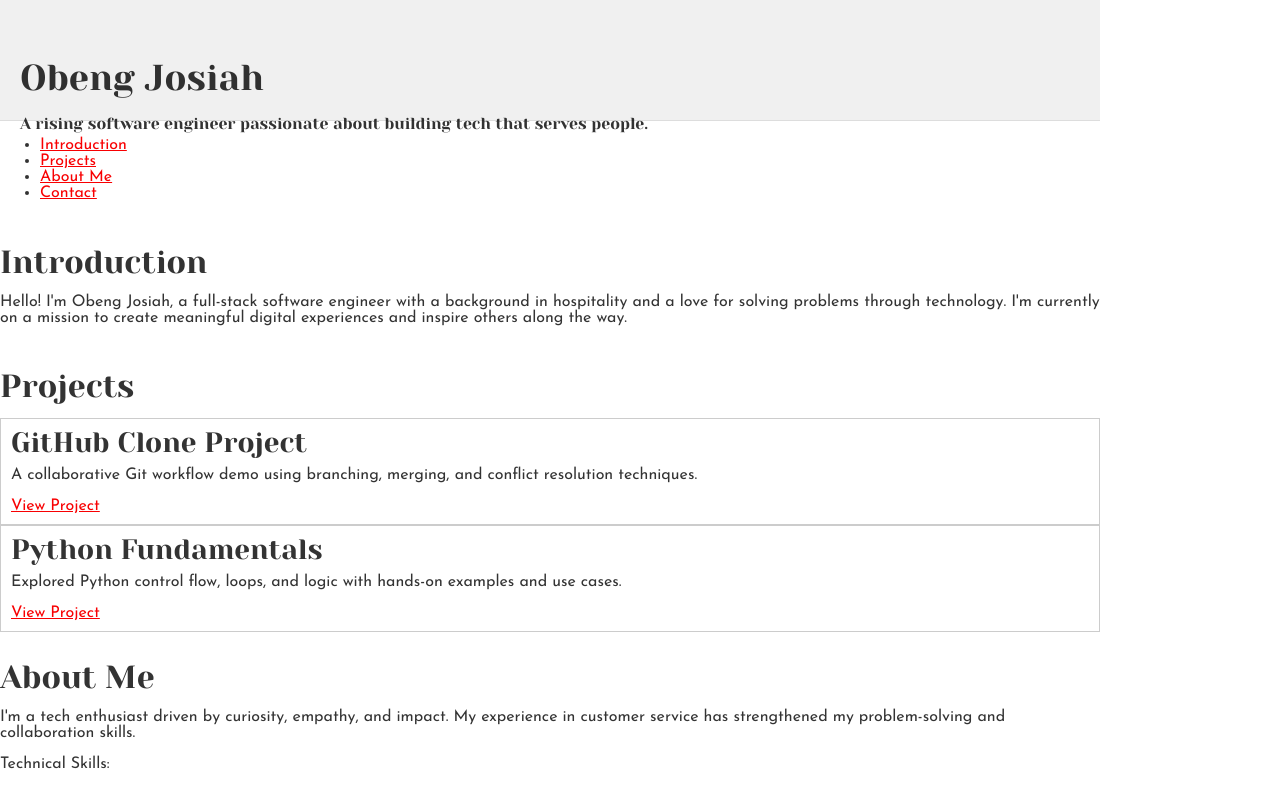
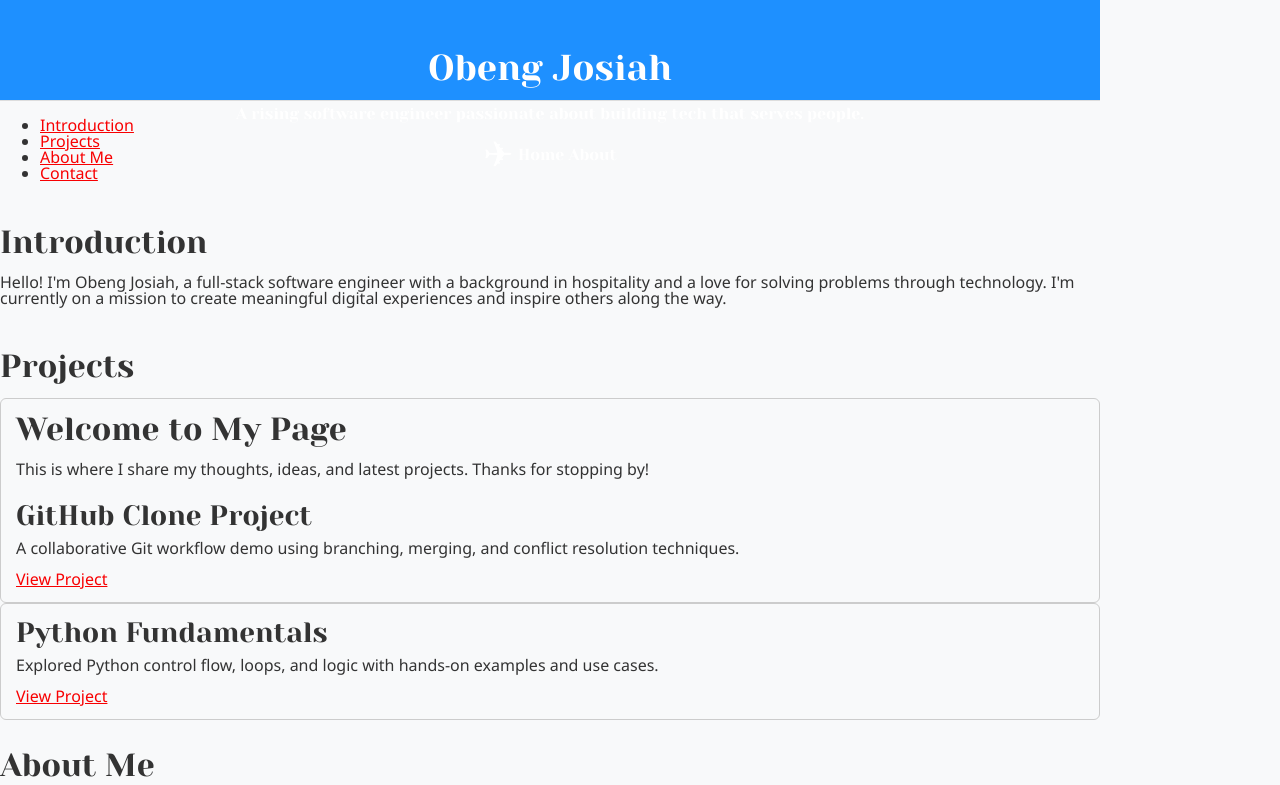
Before and after one commit to J2688534/-alx_html_css, a plain HTML site: page css_basic/index.html in a window 1280 px wide. Shown: the top 785 px of the page. Drawn offline with Linux system fonts and the light colour scheme.

Commit message:
reposition

```diff
--- a/css_basic/base.css
+++ b/css_basic/base.css
@@ -63,6 +63,16 @@ h1, h2, h3, h4, h5, h6, header {
 	font-family: 'Yeseva One', sans-serif;
 }
 article {
+article h2 {
+    color: #1e90ff;
+}
+
+article p {
+    line-height: 1.6;
+    text-align: justify;
+}
+
+
 }
 header {
 	border-bottom: 1px solid rgb(221,221,221);
--- a/css_basic/index.html
+++ b/css_basic/index.html
@@ -2,18 +2,29 @@
 <html lang="en">
 <head>
     <meta charset="utf-8">
+    <meta name="viewport" content="width=device-width, initial-scale=1.0">
     <title>Obeng Josiah - Personal Portfolio</title>
 <link href="base.css" rel="stylesheet">
 <link href="styles.css" rel="stylesheet">
 
 
 </head>
-<body>
+<body class="works_on_smartphone">
+
 
     <!-- Header Section -->
     <header>
         <h1>Obeng Josiah</h1>
         <p>A rising software engineer passionate about building tech that serves people.</p>
+    <ul>
+  <li class="logo">&#9992;</li> <!-- &#129489;&#8205;&#128187;-->
+  <li>Home</li>
+  <li>About</li>
+</ul>
+
+
+
+
     </header>
 
     <!-- Navigation Bar -->
@@ -37,6 +48,8 @@
         <h2>Projects</h2>
 
         <article class="project">
+            <h2>Welcome to My Page</h2>
+            <p>This is where I share my thoughts, ideas, and latest projects. Thanks for stopping by!</p>
             <h3>GitHub Clone Project</h3>
             <p>A collaborative Git workflow demo using branching, merging, and conflict resolution techniques.</p>
             <a href="https://github.com/yourusername/GitHubCloneProject" target="_blank">View Project</a>
--- a/css_basic/styles.css
+++ b/css_basic/styles.css
@@ -1,9 +1,14 @@
 /* Apply Flexbox to the body and make it a column */
 body {
-    display: flex;
+       display: flex;
     flex-direction: column;
     height: 100vh;
     margin: 0;
+
+    background-color: #f8f9fa;
+    color: #333;
+    font-family: 'Segoe UI', Tahoma, Geneva, Verdana, sans-serif;
+
 }
 
 /* Apply Flexbox to main and make it a row */
@@ -18,6 +23,11 @@ article {
     flex: 2;
     overflow-y: auto; /* Allows vertical scrolling */
     padding: 10px;
+
+    border: 1px solid #ddd;
+    border-radius: 6px;
+    padding: 15px;
+
 }
 
 /* Aside takes 1 part of the space (1/3) */
@@ -25,12 +35,23 @@ aside {
     flex: 1;
     overflow-y: auto; /* Allows vertical scrolling */
     padding: 10px;
+
+     background-color: #f0f0f0;
+    border-left: 3px solid #1e90ff;
 }
 
+
+
 /* Optional: Give some visual spacing */
-header, footer {
-    padding: 20px;
-    background-color: #f0f0f0;
+header , footer {
+      background-color: #1e90ff;
+    color: white;
+    padding: 15px;
+
+     background-color: #1e90ff;
+    color: white;
+    padding: 10px;
+    text-align: center;
 }
 
 /* Optional: Visual styling for structure */
```
Also changed, not shown: css_basic/tweets.html (+3 -1 lines).
